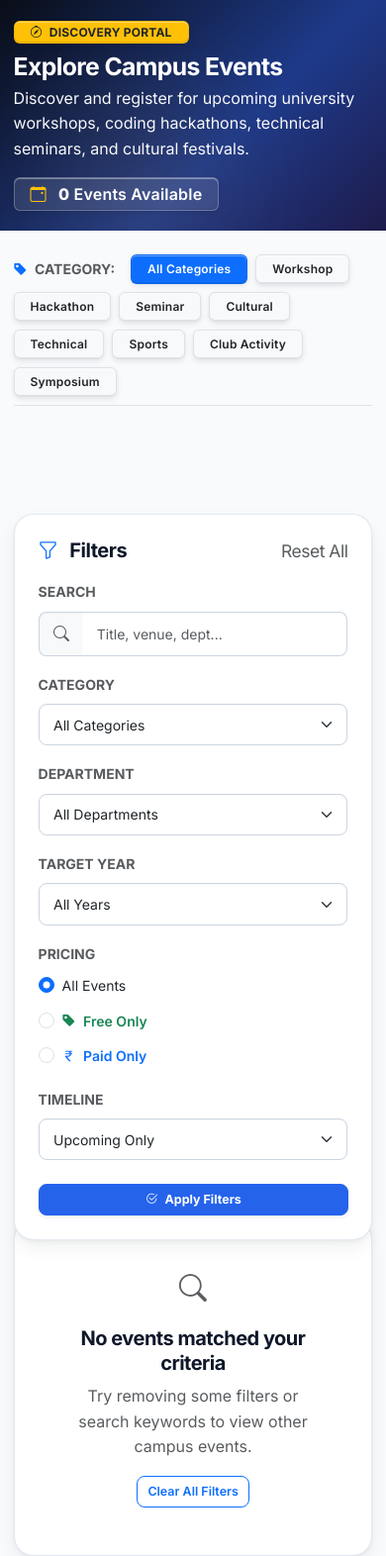
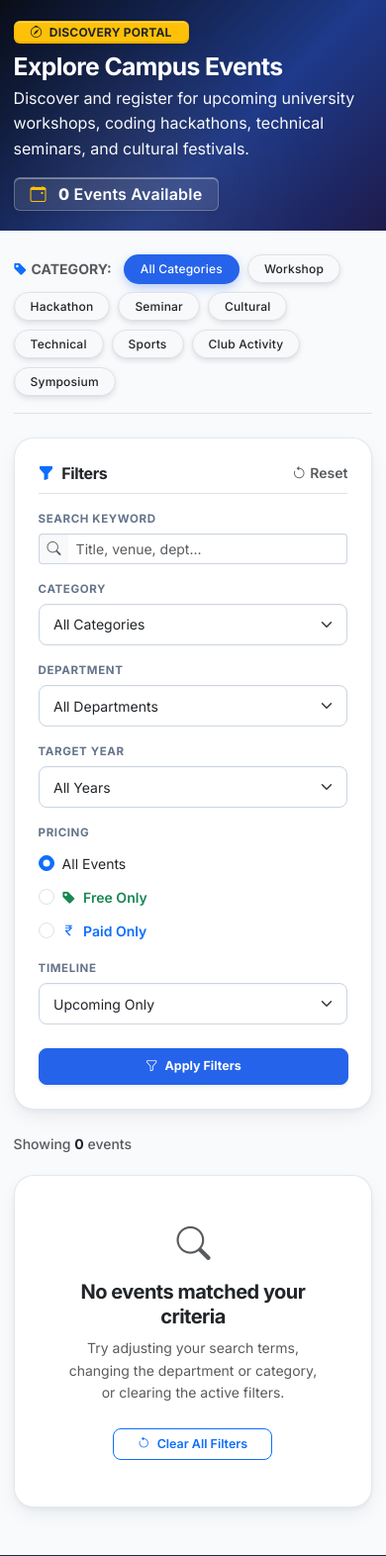
Before and after one commit to Savitharathod053/Campus-Flow, a Flask app: page /events in a window 390 px wide. Shown: the part 77-1649 px from the top of the page at 99% size. Run offline with Flask 3, Linux system fonts and the light colour scheme; data that the repository does not hold is empty; parts of the project's set-up code (start-up, migrations or seed data) failed here and were passed over.

Commit message:
Enhance Explore Campus Events UI: align filter bar, improve card uniformity, and polish responsive layout

```diff
--- a/static/css/style.css
+++ b/static/css/style.css
@@ -1413,8 +1413,24 @@ body:not(.modal-open) .modal-backdrop {
   line-clamp: 2;
   -webkit-box-orient: vertical;
   overflow: hidden;
+  font-size: 1.1rem;
+  font-weight: 700;
   line-height: 1.35;
+  min-height: 2.7em;
   margin-bottom: 0.5rem;
+}
+
+.event-card-description {
+  display: -webkit-box;
+  -webkit-line-clamp: 2;
+  line-clamp: 2;
+  -webkit-box-orient: vertical;
+  overflow: hidden;
+  font-size: 0.85rem;
+  line-height: 1.45;
+  min-height: 2.9em;
+  color: var(--ff-text-muted);
+  margin-bottom: 0.85rem;
 }
 
 .event-card-meta {
@@ -1428,6 +1444,57 @@ body:not(.modal-open) .modal-backdrop {
   margin-top: auto;
   padding-top: 0.85rem;
   border-top: 1px solid rgba(226, 232, 240, 0.8);
+}
+
+/* Explore Events Page Layout Polish */
+.explore-filter-card {
+  position: static;
+  border-radius: var(--ff-radius-lg);
+}
+
+@media (min-width: 992px) {
+  .explore-filter-card {
+    position: sticky;
+    top: 75px;
+    z-index: 10;
+  }
+}
+
+.category-chip {
+  transition: all 0.2s ease;
+  font-weight: 500;
+  border-radius: 9999px;
+  letter-spacing: 0.2px;
+}
+
+.category-chip:hover {
+  transform: translateY(-1px);
+}
+
+.category-chip.active {
+  background-color: var(--ff-primary) !important;
+  color: #ffffff !important;
+  box-shadow: 0 4px 12px -2px rgba(37, 99, 235, 0.4) !important;
+  border-color: transparent !important;
+}
+
+.explore-filter-label {
+  font-size: 0.72rem;
+  letter-spacing: 0.6px;
+  font-weight: 700;
+  color: #64748b;
+  margin-bottom: 0.35rem;
+  display: block;
+  text-transform: uppercase;
+}
+
+.venue-text-truncate {
+  max-width: 155px;
+  white-space: nowrap;
+  overflow: hidden;
+  text-overflow: ellipsis;
+  display: inline-block;
+  vertical-align: middle;
 }
 
 /* Mobile & Tablet Responsive Fine-Tuning */
--- a/templates/public/events_list.html
+++ b/templates/public/events_list.html
@@ -4,11 +4,13 @@
 {% block content %}
 <!-- Page Header Banner -->
 <div class="py-4 mb-4 text-white position-relative overflow-hidden" style="background: linear-gradient(135deg, #090d16 0%, #1e3a8a 60%, #1e1b4b 100%);">
-    <div class="hero-orb hero-orb-2" style="width: 250px; height: 250px; bottom: -80px; right: 5%; opacity: 0.4;" aria-hidden="true"></div>
+    <div class="hero-orb hero-orb-2" style="width: 250px; height: 250px; bottom: -80px; right: 5%; opacity: 0.35;" aria-hidden="true"></div>
     <div class="container position-relative" style="z-index: 2;">
         <div class="d-flex flex-wrap justify-content-between align-items-center gap-3">
             <div>
-                <span class="badge bg-warning text-dark fw-bold px-3 py-1 mb-2"><i class="bi bi-compass me-1"></i> DISCOVERY PORTAL</span>
+                <span class="badge bg-warning text-dark fw-bold px-3 py-1 mb-2">
+                    <i class="bi bi-compass me-1"></i> DISCOVERY PORTAL
+                </span>
                 <h2 class="fw-bold mb-1 text-white">Explore Campus Events</h2>
                 <p class="text-light opacity-90 mb-0">Discover and register for upcoming university workshops, coding hackathons, technical seminars, and cultural festivals.</p>
             </div>
@@ -23,39 +25,45 @@
 
 <div class="container pb-5">
     <!-- Category Filter Chips Bar -->
-    <div class="d-flex flex-wrap gap-2 mb-4 pb-2 border-bottom align-items-center">
-        <span class="small text-muted fw-bold text-uppercase me-2"><i class="bi bi-tag-fill me-1 text-primary"></i> Category:</span>
+    <div class="d-flex flex-wrap gap-2 mb-4 pb-3 border-bottom align-items-center">
+        <span class="small text-muted fw-bold text-uppercase me-1 d-inline-flex align-items-center">
+            <i class="bi bi-tag-fill me-1 text-primary"></i> Category:
+        </span>
         <a href="{{ url_for('public.events', q=search_query, department=selected_dept, year=selected_year, pricing=pricing_filter, status=status_filter) }}"
-           class="badge text-decoration-none {% if not selected_type or selected_type == 'ALL' %}bg-primary text-white shadow-sm{% else %}bg-light text-dark border{% endif %} px-3 py-2">
+           class="badge category-chip text-decoration-none {% if not selected_type or selected_type == 'ALL' %}active{% else %}bg-light text-dark border{% endif %} px-3 py-2">
            All Categories
         </a>
         {% for t in event_types %}
             <a href="{{ url_for('public.events', type=t, q=search_query, department=selected_dept, year=selected_year, pricing=pricing_filter, status=status_filter) }}"
-               class="badge text-decoration-none {% if selected_type == t %}bg-primary text-white shadow-sm{% else %}bg-light text-dark border{% endif %} px-3 py-2">
+               class="badge category-chip text-decoration-none {% if selected_type == t %}active{% else %}bg-light text-dark border{% endif %} px-3 py-2">
                {{ t }}
             </a>
         {% endfor %}
     </div>
 
-    <div class="row g-4">
+    <div class="row g-4 align-items-start">
         <!-- Sidebar Filters Column -->
         <div class="col-lg-3">
-            <div class="card p-4 sticky-top shadow-sm card-static" style="top: 85px; z-index: 10;">
-                <h5 class="fw-bold mb-3 d-flex align-items-center justify-content-between">
-                    <span><i class="bi bi-funnel text-primary me-2"></i> Filters</span>
-                    <a href="{{ url_for('public.events') }}" class="small text-muted text-decoration-none fw-normal">Reset All</a>
-                </h5>
+            <div class="card p-4 shadow-sm card-static explore-filter-card">
+                <div class="d-flex align-items-center justify-content-between pb-2 mb-3 border-bottom">
+                    <h6 class="fw-bold mb-0 text-dark d-flex align-items-center">
+                        <i class="bi bi-funnel-fill text-primary me-2"></i> Filters
+                    </h6>
+                    <a href="{{ url_for('public.events') }}" class="small text-muted text-decoration-none fw-semibold">
+                        <i class="bi bi-arrow-counterclockwise me-1"></i>Reset
+                    </a>
+                </div>
                 <form action="{{ url_for('public.events') }}" method="GET">
                     <div class="mb-3">
-                        <label class="form-label small fw-bold text-muted">SEARCH</label>
-                        <div class="input-group">
-                            <span class="input-group-text bg-light border-end-0"><i class="bi bi-search text-muted"></i></span>
-                            <input type="text" name="q" class="form-control form-control-sm border-start-0" placeholder="Title, venue, dept..." value="{{ search_query }}">
+                        <label class="explore-filter-label">Search Keyword</label>
+                        <div class="input-group input-group-sm">
+                            <span class="input-group-text bg-light border-end-0 text-muted"><i class="bi bi-search"></i></span>
+                            <input type="text" name="q" class="form-control border-start-0" placeholder="Title, venue, dept..." value="{{ search_query }}">
                         </div>
                     </div>
 
                     <div class="mb-3">
-                        <label class="form-label small fw-bold text-muted">CATEGORY</label>
+                        <label class="explore-filter-label">Category</label>
                         <select name="type" class="form-select form-select-sm">
                             <option value="ALL">All Categories</option>
                             {% for t in event_types %}
@@ -65,7 +73,7 @@
                     </div>
 
                     <div class="mb-3">
-                        <label class="form-label small fw-bold text-muted">DEPARTMENT</label>
+                        <label class="explore-filter-label">Department</label>
                         <select name="department" class="form-select form-select-sm">
                             <option value="ALL">All Departments</option>
                             {% for d in departments %}
@@ -79,7 +87,7 @@
                     </div>
 
                     <div class="mb-3">
-                        <label class="form-label small fw-bold text-muted">TARGET YEAR</label>
+                        <label class="explore-filter-label">Target Year</label>
                         <select name="year" class="form-select form-select-sm">
                             <option value="ALL">All Years</option>
                             <option value="1" {% if selected_year == '1' %}selected{% endif %}>1st Year</option>
@@ -90,25 +98,29 @@
                     </div>
 
                     <div class="mb-3">
-                        <label class="form-label small fw-bold text-muted">PRICING</label>
-                        <div class="d-flex flex-column gap-2">
-                            <div class="form-check">
+                        <label class="explore-filter-label">Pricing</label>
+                        <div class="d-flex flex-column gap-2 pt-1">
+                            <div class="form-check form-check-inline m-0">
                                 <input class="form-check-input" type="radio" name="pricing" id="priceAll" value="" {% if not pricing_filter %}checked{% endif %}>
                                 <label class="form-check-label small" for="priceAll">All Events</label>
                             </div>
-                            <div class="form-check">
+                            <div class="form-check form-check-inline m-0">
                                 <input class="form-check-input" type="radio" name="pricing" id="priceFree" value="free" {% if pricing_filter == 'free' %}checked{% endif %}>
-                                <label class="form-check-label small text-success fw-semibold" for="priceFree"><i class="bi bi-tag-fill me-1"></i> Free Only</label>
+                                <label class="form-check-label small text-success fw-semibold" for="priceFree">
+                                    <i class="bi bi-tag-fill me-1"></i> Free Only
+                                </label>
                             </div>
-                            <div class="form-check">
+                            <div class="form-check form-check-inline m-0">
                                 <input class="form-check-input" type="radio" name="pricing" id="pricePaid" value="paid" {% if pricing_filter == 'paid' %}checked{% endif %}>
-                                <label class="form-check-label small text-primary fw-semibold" for="pricePaid"><i class="bi bi-currency-rupee me-1"></i> Paid Only</label>
+                                <label class="form-check-label small text-primary fw-semibold" for="pricePaid">
+                                    <i class="bi bi-currency-rupee me-1"></i> Paid Only
+                                </label>
                             </div>
                         </div>
                     </div>
 
                     <div class="mb-4">
-                        <label class="form-label small fw-bold text-muted">TIMELINE</label>
+                        <label class="explore-filter-label">Timeline</label>
                         <select name="status" class="form-select form-select-sm">
                             <option value="upcoming" {% if status_filter == 'upcoming' %}selected{% endif %}>Upcoming Only</option>
                             <option value="past" {% if status_filter == 'past' %}selected{% endif %}>Past / Concluded</option>
@@ -116,8 +128,8 @@
                         </select>
                     </div>
 
-                    <button type="submit" class="btn btn-primary btn-sm w-100 fw-bold shadow-sm">
-                        <i class="bi bi-check2-circle me-1"></i> Apply Filters
+                    <button type="submit" class="btn btn-primary btn-sm w-100 fw-bold shadow-sm py-2">
+                        <i class="bi bi-funnel me-1"></i> Apply Filters
                     </button>
                 </form>
             </div>
@@ -125,18 +137,25 @@
 
         <!-- Events Grid Column -->
         <div class="col-lg-9">
-            <div class="d-flex justify-content-between align-items-center mb-3">
-                <span class="text-muted small">Showing <strong>{{ events|length }}</strong> events</span>
+            <div class="d-flex justify-content-between align-items-center mb-3 pb-1">
+                <span class="text-muted small fw-medium">
+                    Showing <strong class="text-dark">{{ events|length }}</strong> {{ 'event' if events|length == 1 else 'events' }}
+                </span>
+                {% if search_query or (selected_type and selected_type != 'ALL') or (selected_dept and selected_dept != 'ALL') or (selected_year and selected_year != 'ALL') or pricing_filter or status_filter != 'upcoming' %}
+                    <a href="{{ url_for('public.events') }}" class="btn btn-outline-secondary btn-sm py-1 px-2" style="font-size: 0.78rem;">
+                        <i class="bi bi-x-circle me-1"></i> Clear active filters
+                    </a>
+                {% endif %}
             </div>
 
             {% if events %}
                 <div class="row g-4">
                     {% for event in events %}
                         <div class="col-md-6">
-                            <div class="card ff-card ff-card-interactive event-card tilt-card {% if event.is_completed or event.is_expired %}event-concluded{% endif %}">
+                            <div class="card ff-card ff-card-interactive event-card tilt-card h-100 {% if event.is_completed or event.is_expired %}event-concluded{% endif %}">
                                 <div class="event-poster-wrapper">
                                     {% if event.poster_url %}
-                                        <img src="{{ event.poster_url }}" alt="{{ event.title }}" class="event-poster-img">
+                                        <img src="{{ event.poster_url }}" alt="{{ event.title }}" class="event-poster-img" loading="lazy">
                                     {% else %}
                                         <div class="d-flex flex-column align-items-center justify-content-center h-100 text-white p-3 text-center">
                                             <i class="bi bi-calendar-event fs-1 mb-2 text-warning"></i>
@@ -157,12 +176,14 @@
                                         <i class="bi bi-calendar3 text-primary"></i>
                                         <span>{{ event.start_time|dateformat }} &bull; {{ event.start_time|timeformat }}</span>
                                     </div>
-                                    <h5 class="fw-bold mb-2 text-dark event-card-title" title="{{ event.title }}">{{ event.title }}</h5>
-                                    <p class="text-muted small mb-3 flex-grow-1 text-break">{{ event.description|truncate(100) }}</p>
+                                    <h5 class="fw-bold text-dark event-card-title" title="{{ event.title }}">{{ event.title }}</h5>
+                                    <p class="event-card-description">{{ event.description|truncate(120) if event.description else 'Join this campus event to learn, connect, and participate.' }}</p>
 
-                                    <div class="border-top pt-3 mt-auto">
+                                    <div class="event-card-footer mt-auto">
                                         <div class="d-flex justify-content-between align-items-center flex-wrap gap-2 small text-muted mb-3">
-                                            <span class="text-truncate" style="max-width: 140px;"><i class="bi bi-geo-alt me-1 text-danger"></i> {{ event.venue|truncate(20) }}</span>
+                                            <span class="venue-text-truncate" title="{{ event.venue }}">
+                                                <i class="bi bi-geo-alt-fill me-1 text-danger"></i> {{ event.venue|truncate(22) }}
+                                            </span>
                                             {% if event.is_registration_not_started %}
                                                 <span class="badge bg-warning-subtle text-dark border border-warning-subtle">Reg Starts {{ event.registration_start_date|dateformat }}</span>
                                             {% elif event.is_deadline_passed %}
@@ -175,7 +196,7 @@
                                                 </span>
                                             {% endif %}
                                         </div>
-                                        <a href="{{ url_for('public.event_detail', slug=event.slug) }}" class="btn {% if event.is_completed or event.is_expired %}btn-outline-secondary disabled{% elif event.is_registration_not_started %}btn-outline-primary{% else %}btn-primary{% endif %} w-100 fw-semibold">
+                                        <a href="{{ url_for('public.event_detail', slug=event.slug) }}" class="btn {% if event.is_completed or event.is_expired %}btn-outline-secondary disabled{% elif event.is_registration_not_started %}btn-outline-primary{% else %}btn-primary{% endif %} w-100 fw-semibold py-2">
                                             {% if event.is_completed or event.is_expired %}Event Concluded
                                             {% elif event.is_registration_not_started %}View Details (Opens Soon)
                                             {% elif event.is_deadline_passed %}View Details (Reg Closed)
@@ -188,12 +209,16 @@
                     {% endfor %}
                 </div>
             {% else %}
-                <div class="text-center py-5 card p-5">
-                    <i class="bi bi-search text-muted fs-1 mb-3"></i>
-                    <h5 class="fw-bold">No events matched your criteria</h5>
-                    <p class="text-muted">Try removing some filters or search keywords to view other campus events.</p>
+                <div class="text-center py-5 card p-5 shadow-sm border-0">
+                    <div class="mb-3">
+                        <i class="bi bi-search text-muted display-4"></i>
+                    </div>
+                    <h5 class="fw-bold text-dark mb-2">No events matched your criteria</h5>
+                    <p class="text-muted mb-4 small" style="max-width: 420px; margin: 0 auto;">Try adjusting your search terms, changing the department or category, or clearing the active filters.</p>
                     <div>
-                        <a href="{{ url_for('public.events') }}" class="btn btn-outline-primary btn-sm">Clear All Filters</a>
+                        <a href="{{ url_for('public.events') }}" class="btn btn-outline-primary btn-sm px-4 fw-semibold">
+                            <i class="bi bi-arrow-counterclockwise me-1"></i> Clear All Filters
+                        </a>
                     </div>
                 </div>
             {% endif %}
```
